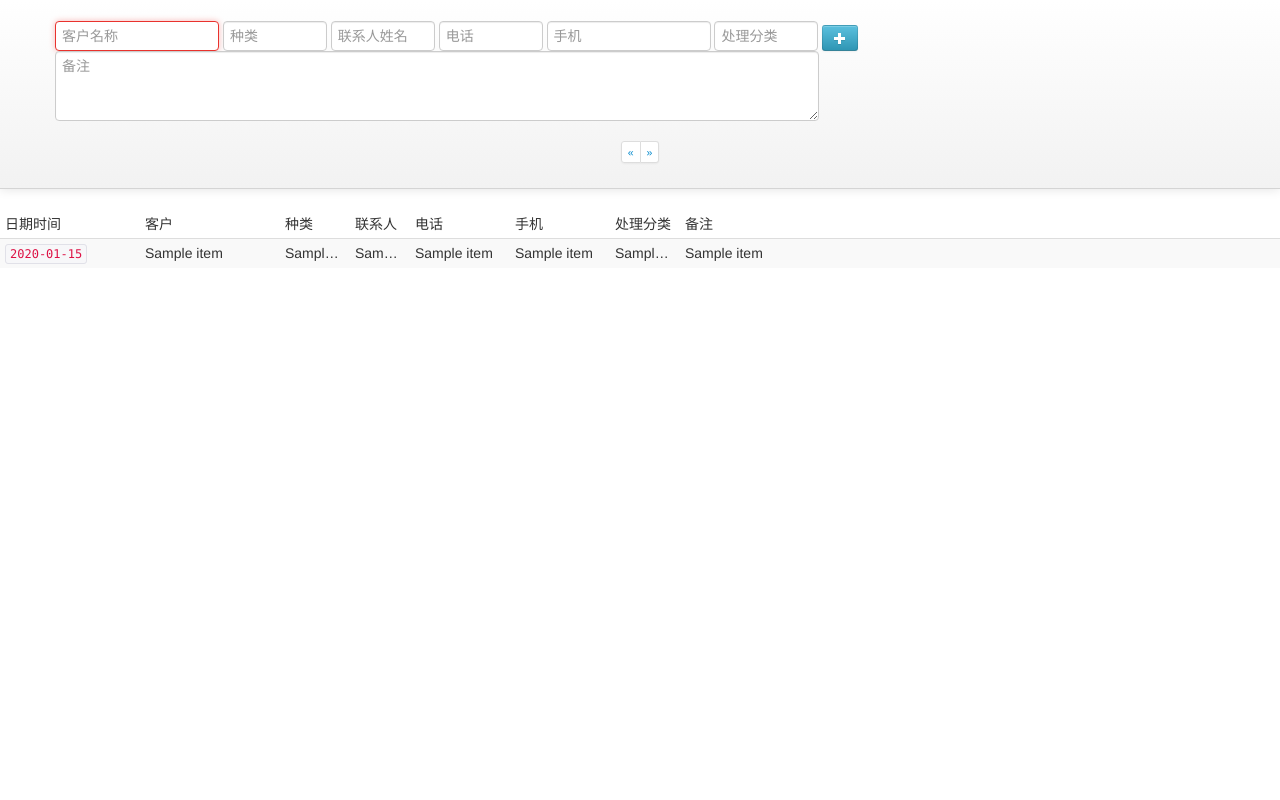
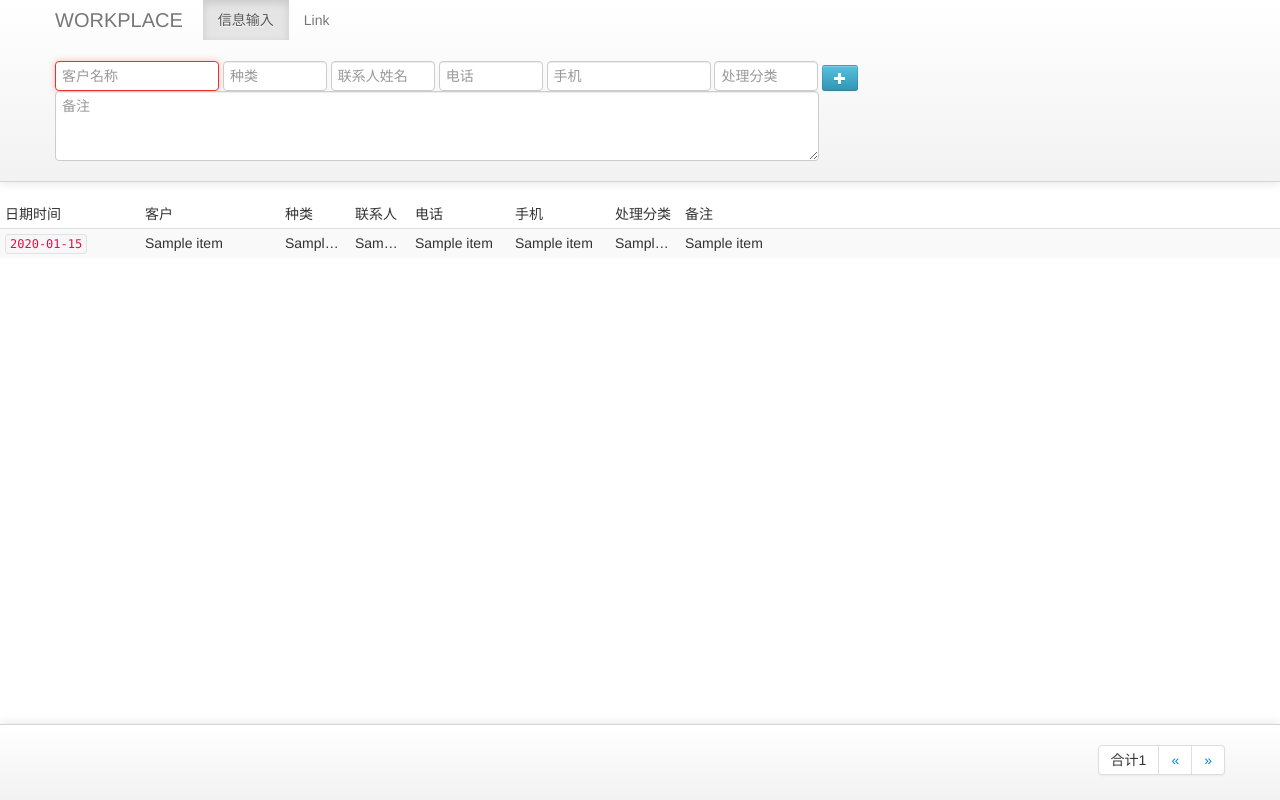
Before and after one commit to kjflyback/June-work, a Flask app: template dailywork/templates/user.html in a window 1280 px wide. Run offline with Flask 2, Linux system fonts and the light colour scheme; tables that the repository leaves empty hold one stand-in row (values such as "Sample post"); the template is opened without the code that fills it: values that come from a table or form of the project are taken from there, most other values are stand-ins (such as "Sample title", 1, 10 or a date in 2020); some libraries are stand-ins or nearby versions.

Commit message:
修改加入显示页脚

```diff
--- a/dailywork/templates/base.html
+++ b/dailywork/templates/base.html
@@ -25,7 +25,7 @@
 		</style>
 		<style>
 			body {
-			        padding-top: 60px; /* 60px to make the container go all the way to the bottom of the topbar */
+			        padding-top: 80px; /* 60px to make the container go all the way to the bottom of the topbar */
 			      }
 		</style>
 	</head>
--- a/dailywork/templates/user.html
+++ b/dailywork/templates/user.html
@@ -1,15 +1,22 @@
 {% extends "base.html" %} {% block navbar %}
-<div class="navbar navbar-fixed-top">
+<div class="navbar navbar-fixed-top ">
+
 	<div class="navbar-inner">
 		<div class="container">
+			<a class="brand" href="#">WORKPLACE</a>
+			<ul class="nav">
+			  <li class="active"><a href="#">信息输入</a></li>
+			  <li><a href="query">Link</a></li>
+			</ul>
+			<br><br>
 			<form class="form-inline" id="newline" target="_self" method="post">
 				{{form.hidden_tag()}}
 				{% if form.error %}
 				{% for error in form.errors.clientname %}
 				<span class="label label-important">
-			{{error}}
-			</span> {% endfor %}
-			{% endif %}
+				{{error}}
+				</span> {% endfor %}
+				{% endif %}
 				<br>
 					{{form.clientname(id="clientname", class="input-medium", placeholder="客户名称")}}
 					{{form.clienttype(id= "clienttype", class="input-small", placeholder="种类")}}
@@ -35,40 +42,7 @@
 				-->
 				</br>
 			</form>
-				<div class="pagination pagination-centered pagination-mini">
-			<ul>
 
-				<li {% if current ==0 %}
-					class='disabled'
-					{% endif %}
-				>
-				<a href="/user/{{current - 1}}">
-					<span>&laquo;</span>
-				</a>
-				</li>
-
-				{% for p in range(0, pagecount + 1) %}
-				<li {% if current==p %}
-					class="active"
-					{% endif %}
-				>
-				<a href="/user/{{p}}">
-					{{p + 1}}
-				</a>
-				</li>
-				{% endfor %}
-
-				<li {% if current == pagecount %}
-					class='disabled'
-					{% endif %}
-					>
-				<a href="/user/{{current + 1}}">
-					<span>&raquo;</span>
-				</a>
-				</li>
-
-			</ul>
-		</div>
 
 			<!--/.nav-collapse -->
 		</div>
@@ -77,12 +51,10 @@
 
 {% endblock %}
 {% block content %}
-
-<div >
-
 	{% if page %}
 
-	<div class="d" style="padding-top: 150px;">
+	<div class="d" style="padding-top: 120px;padding-bottom: 50px;">
+		<div >
 
 		<table class="table table-condensed table-striped table-hover" style="table-layout:fixed">
 			<thead>
@@ -113,6 +85,47 @@
 			{% endfor %}
 		</table>
 	{% endif %}
+	</div>
+</div>
+
+<div class="navbar navbar-fixed-bottom nav-inverse">
+	<div class="navbar-inner">
+		<div class="container">
+			<div class="pagination pagination-right">
+
+			<ul>
+				<li><span>合计{{counter}}</span></li>
+				<li {% if current ==0 %}
+					class='disabled'
+					{% endif %}
+				>
+				<a href="/user/{{current - 1}}">
+					<span>&laquo;</span>
+				</a>
+				</li>
+
+				{% for p in range(0, pagecount + 1) %}
+				<li {% if current==p %}
+					class="active"
+					{% endif %}
+				>
+				<a href="/user/{{p}}">
+					{{p + 1}}
+				</a>
+				</li>
+				{% endfor %}
+
+				<li {% if current == pagecount %}
+					class='disabled'
+					{% endif %}
+					>
+				<a href="/user/{{current + 1}}">
+					<span>&raquo;</span>
+				</a>
+				</li>
+			</ul>
+
+		</div>
 	</div>
 </div>
 <!-- /container -->
```
